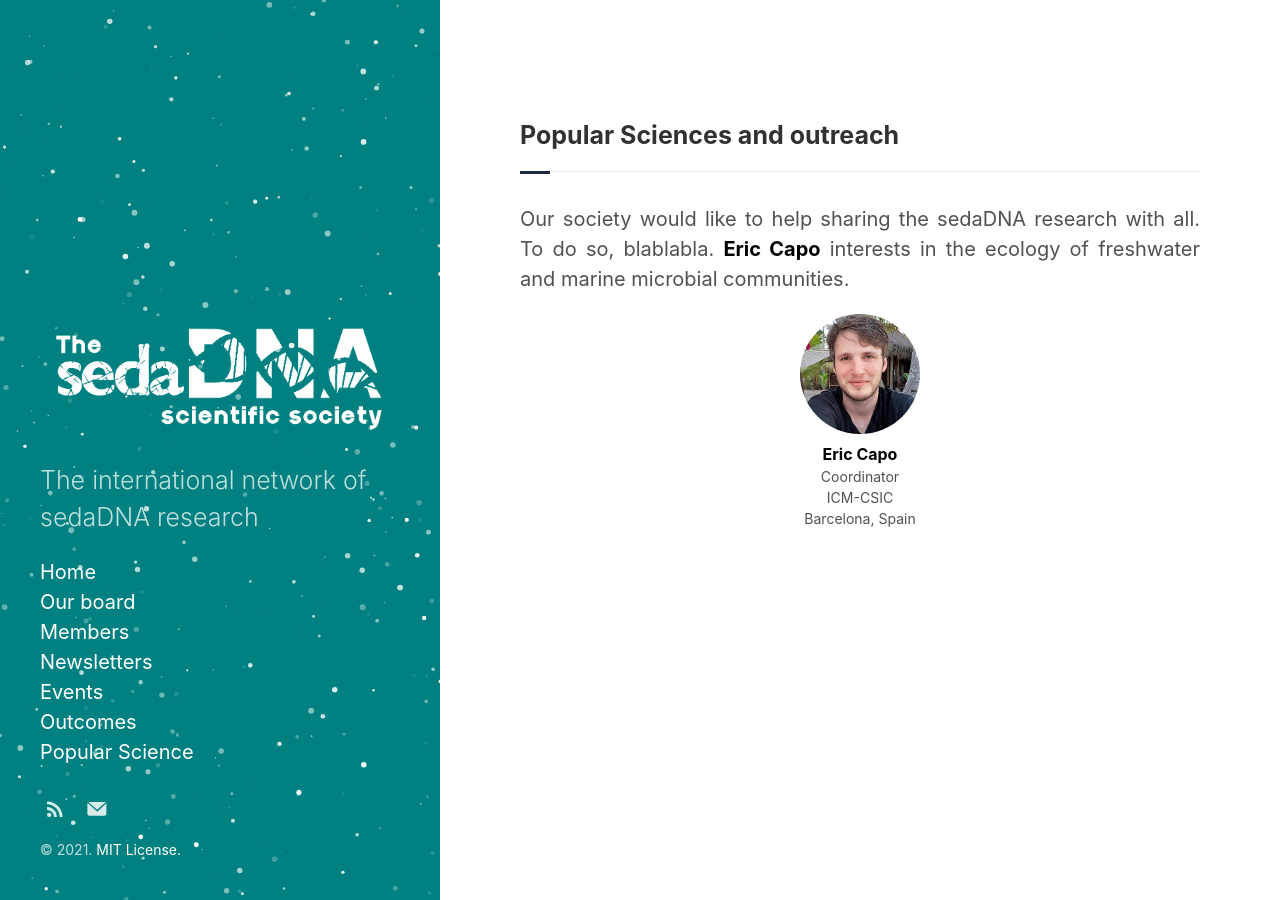
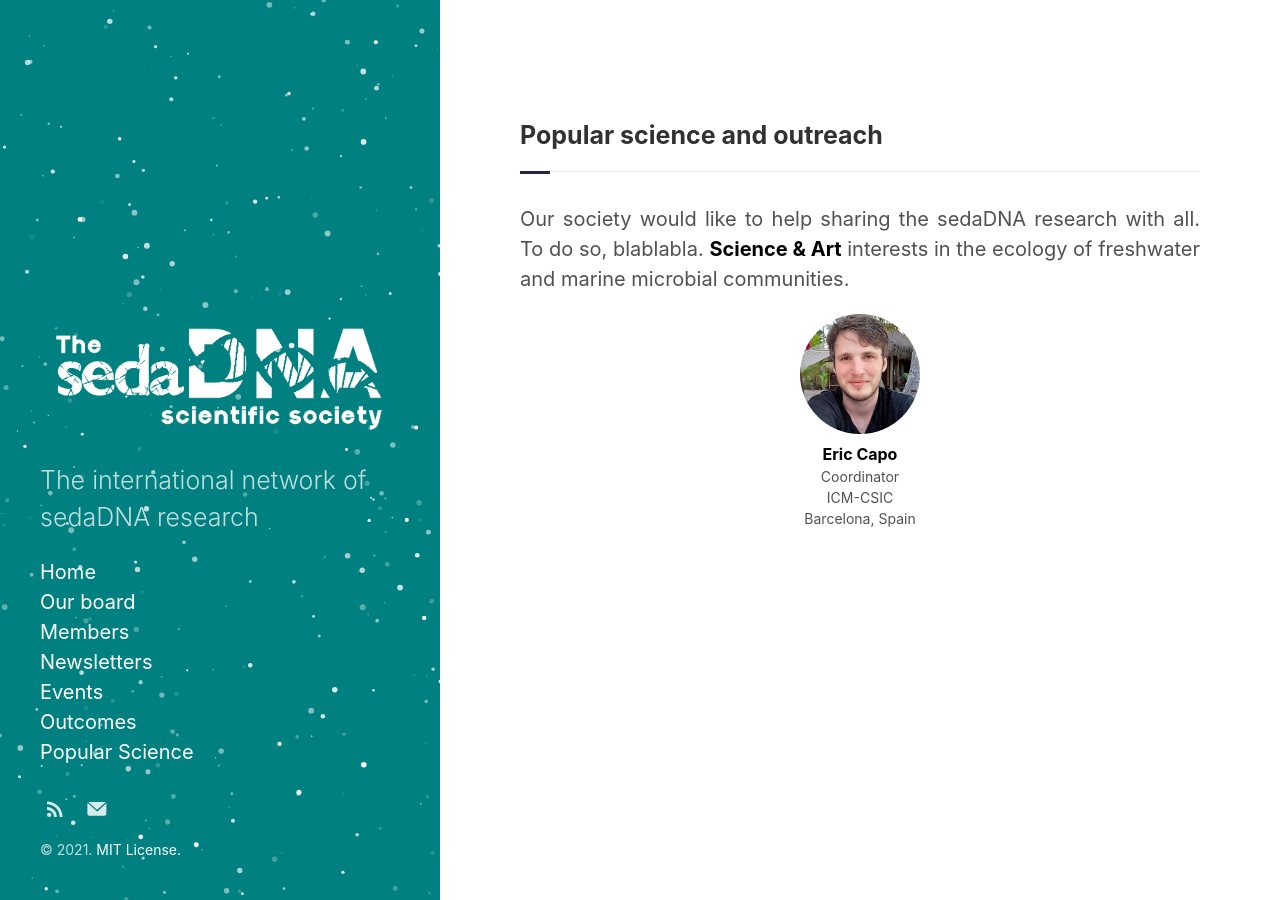
Before and after one commit to sedadna/sedadna.github.io, a Jekyll site: the page built from category/popscience.md, in a window 1280 px wide. Built offline with Jekyll 4.4.1, drawn with Linux system fonts in a browser that asks for light colours.

Commit message:
Update popscience.md

```diff
--- a/category/popscience.md
+++ b/category/popscience.md
@@ -3,13 +3,14 @@ layout: category
 Title: Popular Science
 ---
 
+
 <div class="section">
-<h3 class="section-title underline">Popular Sciences and outreach</h3>
+<h3 class="section-title underline">Popular science and outreach</h3>
 </div>
 
 <div class="intro">
 <div class="section Eric">
-<p> Our society would like to help sharing the sedaDNA research with all. To do so, blablabla. <a href="https://ercapo.wixsite.com/sedadna-society/ericcapo" target="_blank"><b>Eric Capo</b></a> interests in the ecology of freshwater and marine microbial communities.</p>
+<p> Our society would like to help sharing the sedaDNA research with all. To do so, blablabla. <a href="https://laurap.it/events" target="_blank"><b>Science & Art</b></a> interests in the ecology of freshwater and marine microbial communities.</p>
 </div>
 
 <div class="avatar">
```
